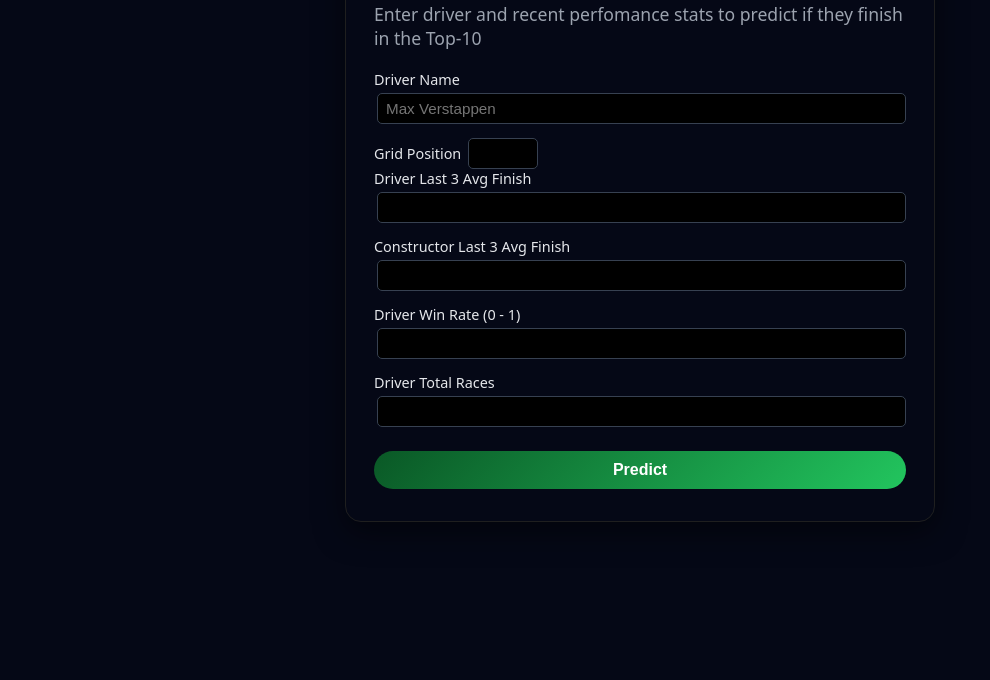
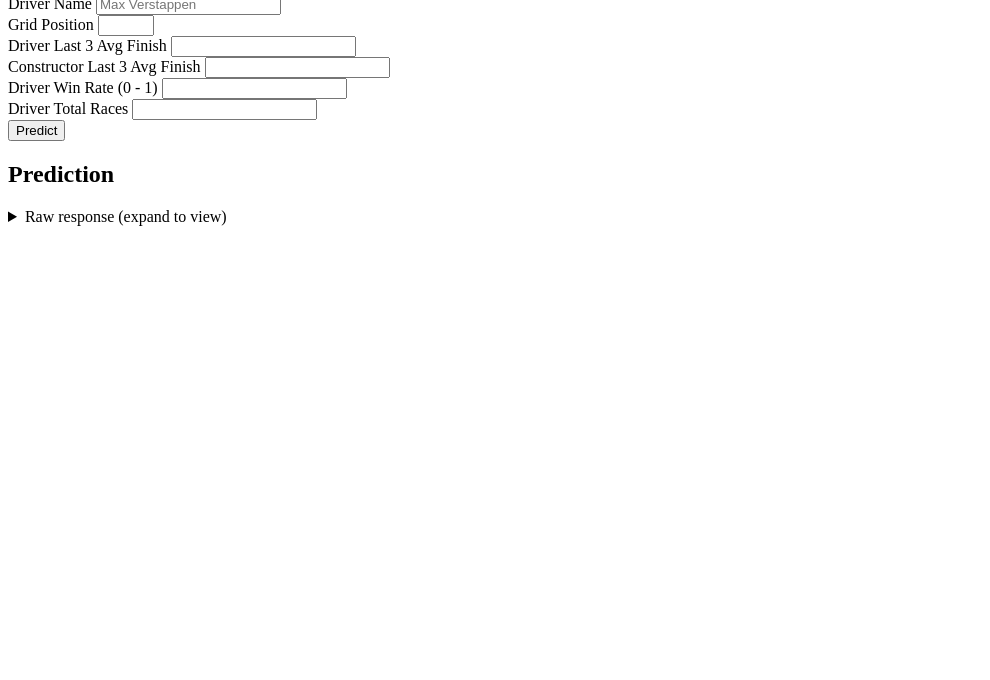
Before and after one commit to darksoul-240/f1-top10-prediction-api, a plain HTML site: page frontend/index.html in a window 1280 px wide. Shown: the part 120-800 px from the top of the page, without its empty margins (0-990 px from the left). Drawn offline with Linux system fonts and the light colour scheme.

Commit message:
ui: collapsible raw response + auto-open on error

```diff
--- a/frontend/style.css
+++ b/frontend/style.css
@@ -1,108 +1,17 @@
-*   {
-box-sizing: border-box;
-margin: 0;
-padding: 0;
+.collapsible {
+  cursor: pointer;
+  padding: 10px;
+  border: 1px solid #ccc;
+  margin: 5px 0;
 }
 
-body{
-    font-family: system-ui, -apple-system, BlinkMacSystemFont, "Segoe UI", sans-serif;
-    background: #050816;
-    color: #e5e7eb;
-    display: flex;
-    justify-content: center;
-    align-items: flex-start;
-    min-height: 100vh;
-    padding: 40px 16px;
+.collapsible-content {
+  display: none;
+  padding: 10px;
+  border: 1px solid #ccc;
+  margin-top: 5px;
 }
-.container{
-    background: linear-gradient(120deg, rgba(52, 50, 50, 0.178));
-    padding: 24px 28px 32px;
-    max-width: 590px;
-    width: 100%;
-    border-radius: 16px;
-    box-shadow: 0 10px 30px rgba(0,0,0,0.5);
-    border: 1px solid #1f1f1f;
+
+.collapsible.active .collapsible-content {
+  display: block;
 }
-h1{
-    font-size: 1.8rem;
-    margin-bottom: 8px;
-}
-.subtitle{
-    font-size: 1.1rem;
-    color: #9ca3af;
-    padding-top: 10px;
-    padding-bottom: 20px;
-}
-.form-row{
-    display: flex;
-    flex-direction: column;
-    margin-bottom: 14px;
-}
-label{
-    font-size: 0.9rem;
-    margin-bottom: 4px;
-}
-input{
-    margin-left: 3px;
-    padding: 6px 8px;
-    border-radius: 5px;
-    border: 1px solid #374151;
-    background: black;
-    color: #e5e7eb;
-    font-size: 0.95rem;
-}
-input:focus{
-    outline:none;
-    border-color: #38bdf8;
-    box-shadow: 0 0 0 1px rgba(56, 189, 248, 0.3);
-}
-button{
-    margin-top: 10px;
-    width: 100%;
-    padding: 10px;
-    border-radius: 999px;
-    border: none;
-    background: linear-gradient(315deg, #22c55e, #0a5826);
-    color: white;
-    font-weight: 600;
-    font-size: 1rem;
-    cursor: pointer;
-    transition: transform 0.08s ease, box-shadow 0.08s ease, opacity 0.15s ease;
-}
-button:hover{
-    transform: translateY(-1px);
-    box-shadow: 0px 10px 20px rgba(34, 197, 94, 0.4);
-}
-button:active{
-    transform: translateY(0px);
-    box-shadow: none;
-}
-.result{
-    margin-top: 22px;
-    padding: 14px 16px;
-    border-radius: 12px;
-    background: black;
-    border: 1px solid #374151;
-}
-.result p{
-    font-family: 'Courier New', Courier, monospace;
-    font-size: 0.95rem;
-    margin-bottom: 4px;
-    word-break: break-all;
-}
-.raw-json{
-    font-size: 0.75rem;
-    color: #6b7280;
-    margin-top: 6px;
-}
-.error{
-    margin-top: 14px;
-    padding: 10px 12px;
-    border-radius: 10px;
-    background: #7f1d1d;
-    color: #fecaca;
-    font-size: 0.9rem;
-}
-.hidden{
-    display: none;
-}
```
